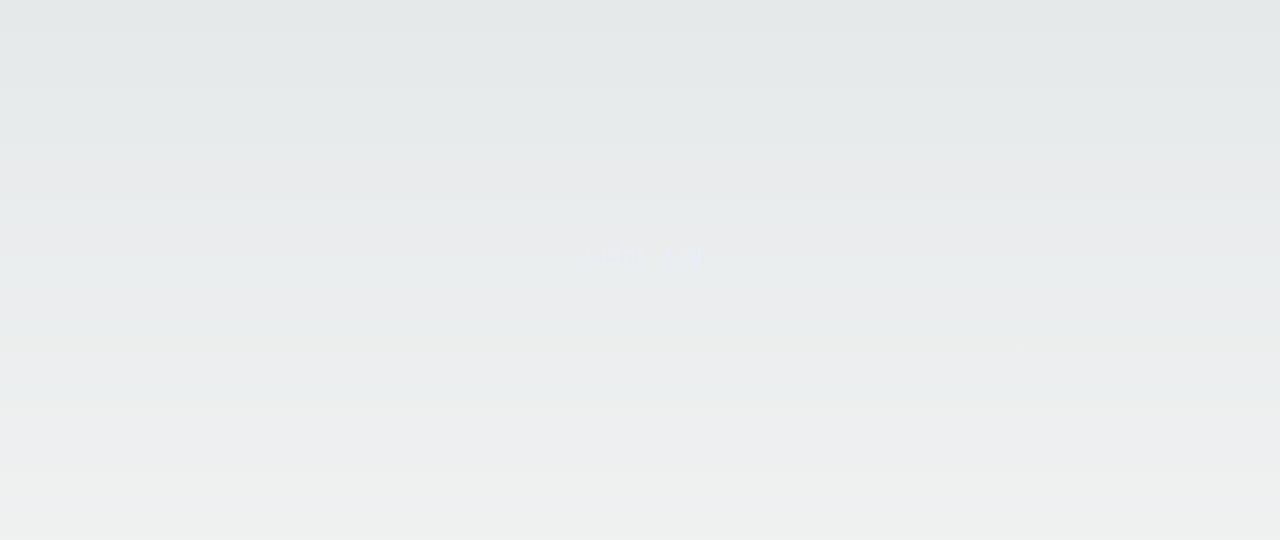
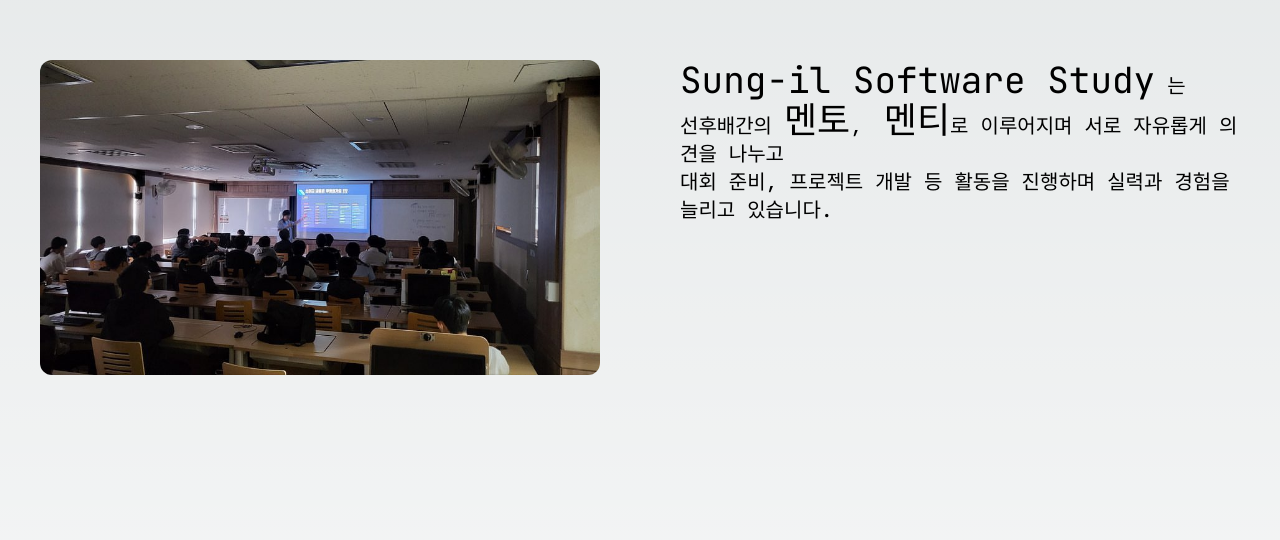
Before and after one commit to Sungil-SoftWare-Study/sss_website, a Next.js app: page / in a window 1280 px wide. Shown: the part 940-1480 px from the top of the page. Built offline with nearby package versions, Linux system fonts and the light colour scheme.

Commit message:
Edit main Design

```diff
--- a/app/layout/introduction.tsx
+++ b/app/layout/introduction.tsx
@@ -2,7 +2,9 @@ export default function Introduction() {
 	return (
 		<section className="text-center px-4 max-w-4xl">
 			<h1 className="text-primary-50 mb-6 text-3xl sm:text-4xl md:text-5xl lg:text-6xl font-extrabold">
-				Sung-il Software Study
+				<span className="text-primary-500">S</span>ung-il{" "}
+				<span className="text-primary-500">S</span>oftware{" "}
+				<span className="text-primary-500">S</span>tudy
 			</h1>
 			<p className="text-primary-300 mb-4 text-lg sm:text-xl md:text-2xl lg:text-3xl">
 				Developing, Studying, Dreaming, Growing, and Advancing as a group of
--- a/app/layout/study_introduction.tsx
+++ b/app/layout/study_introduction.tsx
@@ -1,10 +1,40 @@
+import Image from "next/image";
+
 export default function Sintroduction() {
 	return (
 		<section
 			// className="min-h-screen bg-background-950 flex items-center justify-center"
-			className="min-h-screen flex items-center justify-center"
+			className="flex-2 flex flex-col items-center justify-around"
 			id="about">
-			<div className="text-primary-50 text-2xl">스터디 소개</div>
+			{/* <div className="text-primary-50 text-2xl">스터디 소개</div> */}
+			<div className="mt-40">
+				{/* <div className="grid grid-cols-1 xl:gird-cols-1 gap-4 mb-8"> */}
+				<div className="grid grid-cols-1 xl:grid-cols-2 ">
+					<div className="flex flex-col items-center p-10">
+						<Image
+							src={"/imgs/banner-bg.png"}
+							width={700}
+							height={0}
+							alt="study"
+							className="rounded-xl"
+						/>
+					</div>
+					<div className="flex flex-col items-center p-10">
+						<p className="text-sm lg:text-xl">
+							<span className="text-2xl lg:text-4xl">
+								Sung-il Software Study
+							</span>
+							&nbsp;는
+							<br />
+							선후배간의 <span className="text-2xl lg:text-4xl">멘토</span>,
+							<span className="text-2xl lg:text-4xl"> 멘티</span>
+							로 이루어지며 서로 자유롭게 의견을 나누고 <br />
+							대회 준비, 프로젝트 개발 등 활동을 진행하며 실력과 경험을 늘리고
+							있습니다.
+						</p>
+					</div>
+				</div>
+			</div>
 		</section>
 	);
 }
--- a/public/study_member.json
+++ b/public/study_member.json
@@ -99,7 +99,8 @@
 					"lnkin" : ""
 				},
 				"records" : [
-
+					"2022 교내 프로그래밍 경진대회 장려상(4등)",
+					"2024 지방 기능 경기 대회 게임 개발 출전"
 				]
 			}
 		]
```
Also changed, not shown: public/imgs/banner-bg.png (added).
